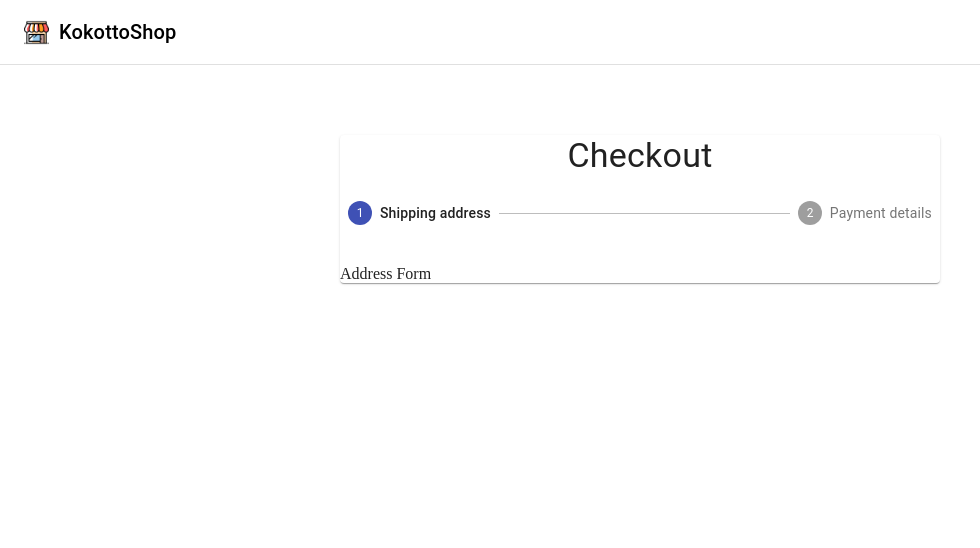
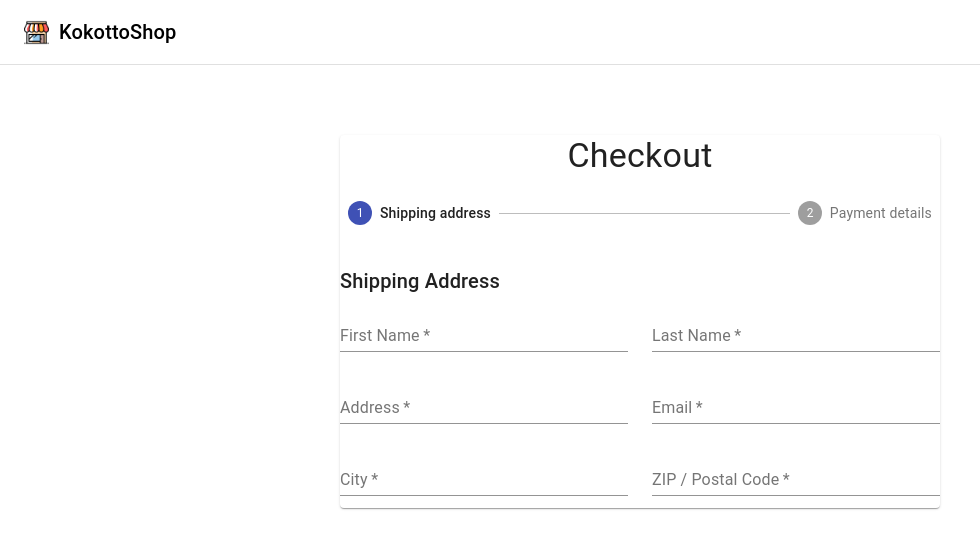
Before and after one commit to Kokotto3000/kokottoShop, a React (Create React App) app: page /checkout in a window 1280 px wide. Shown: the top 548 px of the page, without its empty margins (0-980 px from the left). Built offline with nearby package versions, Linux system fonts and the light colour scheme; no server answers.

Commit message:
ajout des champs pour le customer dans le checkout

```diff
--- a/src/components/CheckoutForm/AddressForm.jsx
+++ b/src/components/CheckoutForm/AddressForm.jsx
@@ -1,10 +1,64 @@
-import React from 'react';
+import React, { useState } from 'react';
+import { InputLabel, Select, MenuItem, Button, Grid, Typography } from '@material-ui/core';
+import { useForm, FormProvider } from 'react-hook-form';
+
+import Commerce from '@chec/commerce.js';
+
+import FormInput from './FormInput';
 
 const AddressForm = () => {
+    // const [shippingCountries, setShippingCountries]= useState([]);
+    // const [shippingCountry, setShippingCountry]= useState('');
+    // const [shippingSubdivisions, setShippingSubdivisions]= useState([]);
+    // const [shippingSubdivision, setShippingSubdivision]= useState('');
+    // const [shippingOptions, setShippingOptions]= useState([]);
+    // const [shippingOption, setShippingOption]= useState('');
+
+    const methods = useForm();
+
     return (
-        <div>
-            Address Form
-        </div>
+        <>
+            <Typography variant="h6" gutterBottom>Shipping Address</Typography>
+            <FormProvider {...methods}>
+                <form onSubmit=''>
+                    <Grid container spacing={3}>
+                        <FormInput required name='firstName' label='First Name' />
+                        <FormInput required name='lastName' label='Last Name' />
+                        <FormInput required name='address1' label='Address' />
+                        <FormInput required name='email' label='Email' />
+                        <FormInput required name='city' label='City' />
+                        <FormInput required name='zip' label='ZIP / Postal Code' />
+
+                        {/* <Grid item xs={12} sm={6}>
+                            <InputLabel>Shipping Country</InputLabel>
+                            <Select value={} fullWidth onChange={}>
+                                <MenuItem key={} value={}>
+                                    Select Me
+                                </MenuItem>
+                            </Select>
+                        </Grid>
+
+                        <Grid item xs={12} sm={6}>
+                            <InputLabel>Shipping Subdivision</InputLabel>
+                            <Select value={} fullWidth onChange={}>
+                                <MenuItem key={} value={}>
+                                    Select Me
+                                </MenuItem>
+                            </Select>
+                        </Grid>
+
+                        <Grid item xs={12} sm={6}>
+                            <InputLabel>Shipping Options</InputLabel>
+                            <Select value={} fullWidth onChange={}>
+                                <MenuItem key={} value={}>
+                                    Select Me
+                                </MenuItem>
+                            </Select>
+                        </Grid>                   */}
+                    </Grid>
+                </form>
+            </FormProvider>
+        </>
     )
 };
 
--- /dev/null
+++ b/src/components/CheckoutForm/FormInput.jsx
@@ -0,0 +1,31 @@
+import React from 'react';
+import { TextField, Grid } from '@material-ui/core';
+import { useFormContext, Controller } from 'react-hook-form';
+
+const FormInput = ({ name, label, required }) => {
+    const { control }= useFormContext();
+    return (
+        <Grid item xs={12} sm={6}>
+            <Controller
+                // as={TextField}
+                // control={control}
+                // fullWidth
+                // name={name}
+                // label={label}
+                // require={required}
+                // render={({ field }) => <TextField {...field} />}
+                name={name}
+                control={control}
+                render = {({ field })=> (
+                    <TextField
+                        fullWidth
+                        label={label}
+                        required
+                    />
+                )}
+            />
+        </Grid>
+    )
+};
+
+export default FormInput;
```
